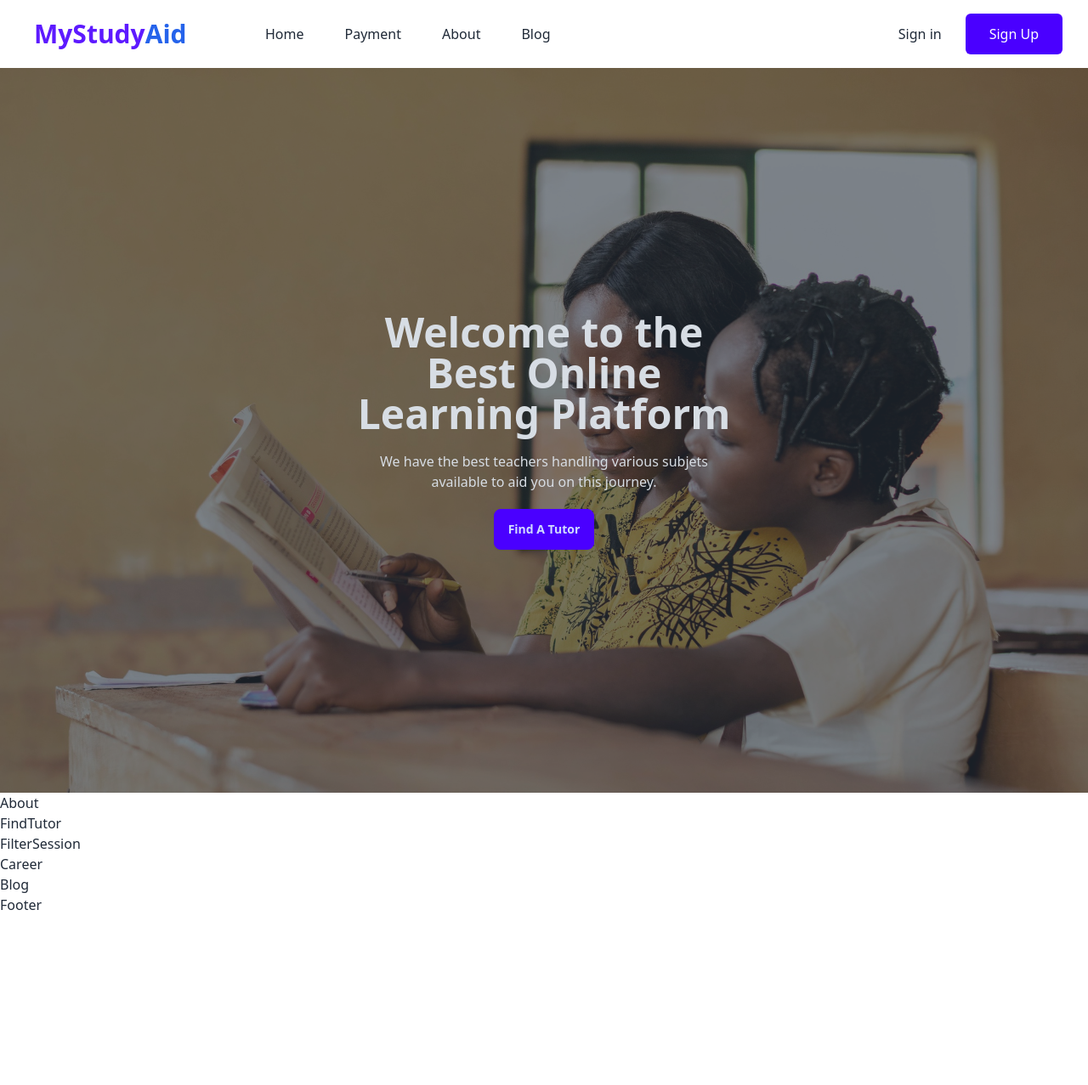
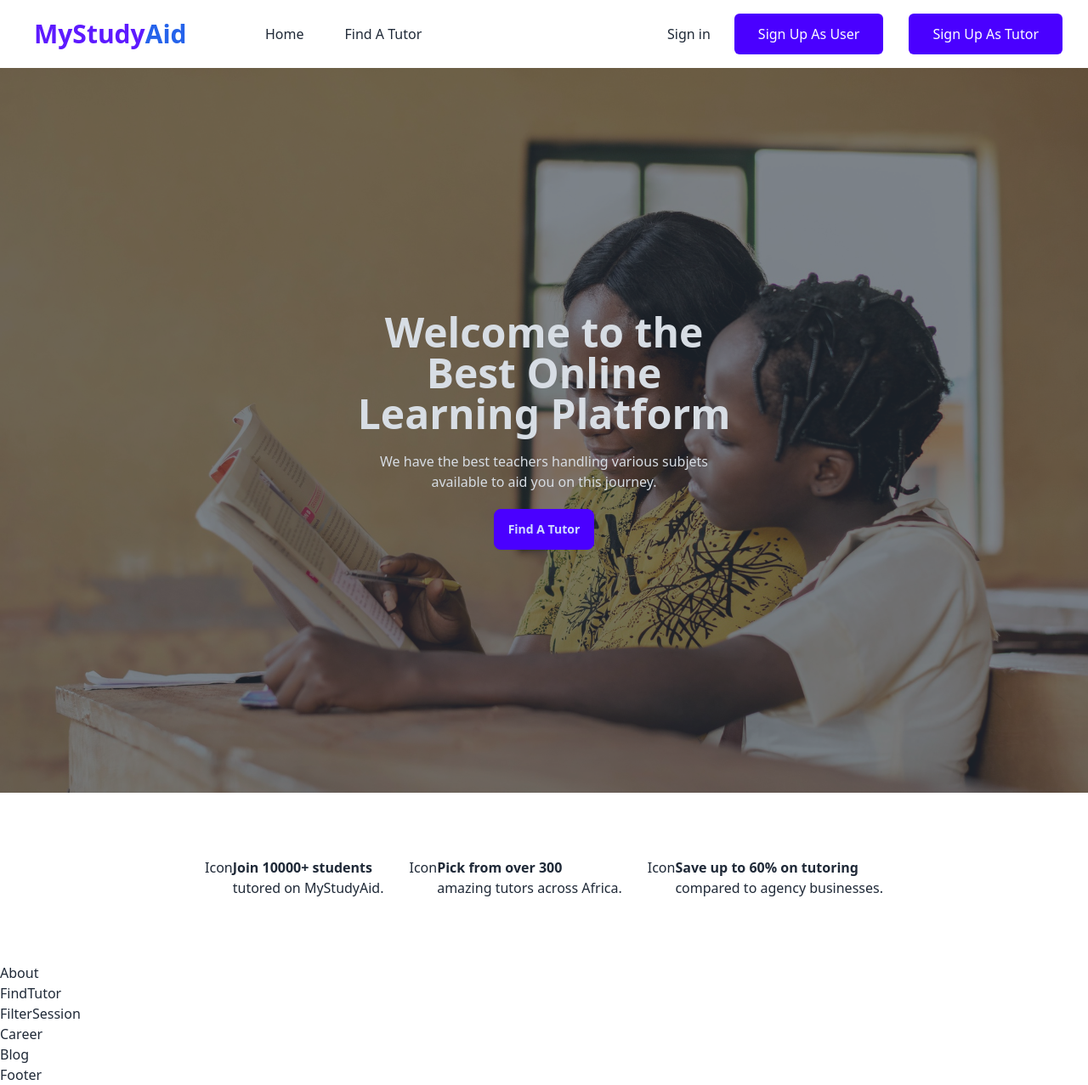
Before and after one commit to Edulink-Ghana/Frontend, a React (Vite) app: page / in a window 1280 px wide. Shown: the whole page at 85% size. Before the commit the page ends 1077 px from the top, so only its background shows below. Built offline with nearby package versions, Linux system fonts and the light colour scheme.

Commit message:
Added more to this page

```diff
--- a/src/components/Navbar.jsx
+++ b/src/components/Navbar.jsx
@@ -21,27 +21,32 @@ const Navbar = () => {
           </div>
           <div className="flex w-full items-center justify-between px-4">
             <div>
+              {/* <button
+                onClick={() => setOpen(!open)}
+                id="navbarToggler"
+                className={` ${open && "navbarTogglerActive"
+                  } absolute right-4 top-1/2 block -translate-y-1/2 rounded-lg px-3 py-[6px] ring-primary focus:ring-2 lg:hidden `} */}
               <button
                 onClick={() => setOpen(!open)}
                 id="navbarToggler"
-                className={` ${open && "navbarTogglerActive"
-                  } absolute right-4 top-1/2 block -translate-y-1/2 rounded-lg px-3 py-[6px] ring-primary focus:ring-2 lg:hidden`}
+                className={`absolute right-4 top-1/2 block -translate-y-1/2 rounded-lg px-3 py-[6px] ring-primary focus:ring-0 lg:hidden ${open ? "navbarTogglerActive" : ""}`}
               >
-                <span className="relative my-[6px] block h-[2px] w-[30px] bg-body-color dark:bg-white"></span>
+                <span className="relative my-[2px] block h-[2px] w-[30px] pr-[6px] bg-body-color dark:bg-white">Menu</span>
                 <span className="relative my-[6px] block h-[2px] w-[30px] bg-body-color dark:bg-white"></span>
                 <span className="relative my-[6px] block h-[2px] w-[30px] bg-body-color dark:bg-white"></span>
               </button>
               <nav
                 // :className="!navbarOpen && 'hidden' "
                 id="navbarCollapse"
-                className={`absolute right-4 top-full w-full max-w-[250px] rounded-lg bg-white px-6 py-5 shadow dark:bg-dark-2 lg:static lg:block lg:w-full lg:max-w-full lg:shadow-none lg:dark:bg-transparent ${!open && "hidden"
+                className={`absolute right-6 top-full w-full max-w-[250px] rounded-lg bg-white px-6 py-5 shadow dark:bg-dark-2 lg:static lg:block lg:w-full lg:max-w-full lg:shadow-none lg:dark:bg-transparent ${!open && "hidden"
                   } `}
               >
                 <ul className="block lg:flex">
                   <ListItem NavLink="/#">Home</ListItem>
-                  <ListItem NavLink="/#">Payment</ListItem>
-                  <ListItem NavLink="/#">About</ListItem>
-                  <ListItem NavLink="/#">Blog</ListItem>
+                  <ListItem NavLink="/#">Find A Tutor</ListItem>
+                  {/* <ListItem NavLink="/#">SignUp As Tutor</ListItem>
+                  <ListItem NavLink="/#">SignUp As User</ListItem>
+                  <ListItem NavLink="/#">Login</ListItem> */}
                 </ul>
               </nav>
             </div>
@@ -57,7 +62,13 @@ const Navbar = () => {
                 href="/#"
                 className="rounded-md bg-primary px-7 mr-[30px] py-3 text-base font-medium text-white hover:bg-primary/90"
               >
-                Sign Up
+                Sign Up As User
+              </a>
+              <a
+                href="/#"
+                className="rounded-md bg-primary px-7 mr-[30px] py-3 text-base font-medium text-white hover:bg-primary/90"
+              >
+                Sign Up As Tutor
               </a>
             </div>
           </div>
--- a/src/landing page/components/about.jsx
+++ b/src/landing page/components/about.jsx
@@ -1,3 +1,5 @@
+import React from 'react'
+
 const About = () => {
   return (
     <div>About</div>
--- /dev/null
+++ b/src/landing page/components/offers.jsx
@@ -0,0 +1,32 @@
+import React from 'react'
+
+const Offers = () => {
+    return (
+        <div className='flex flex-row justify-center gap-[30px] items-center h-[25vh]'>
+            <div className='flex'>
+                <a href="">Icon</a>
+                <div>
+                    <h1 className='font-bold'>Join 10000+ students</h1>
+                    <p>tutored on MyStudyAid.</p>
+                </div>
+            </div>
+            <div className='flex'>
+                <a href="">Icon</a>
+                <div>
+                    <h1 className='font-bold'>Pick from over 300</h1>
+                    <p>amazing tutors across Africa.</p>
+                </div>
+            </div>
+            <div className='flex'>
+                <a href="">Icon</a>
+                <div>
+                    <h1 className='font-bold'>Save up to 60% on tutoring</h1>
+                    <p>compared to agency businesses.</p>
+                </div>
+            </div>
+
+        </div>
+    )
+}
+
+export default Offers
--- a/src/landing page/index.jsx
+++ b/src/landing page/index.jsx
@@ -4,11 +4,13 @@ import FindTutor from './components/findTutor'
 import FilterSession from './components/filterSession'
 import Career from './components/career'
 import Blog from './components/blog'
+import Offers from './components/offers'
 
 const Home = () => {
   return (
     <div>
         <Hero />
+        <Offers />
         <About />
         <FindTutor />
         <FilterSession />
```
Also changed, not shown: package.json (+6 -1 lines), 1 other file (tests, documents, lock files or other folders).
